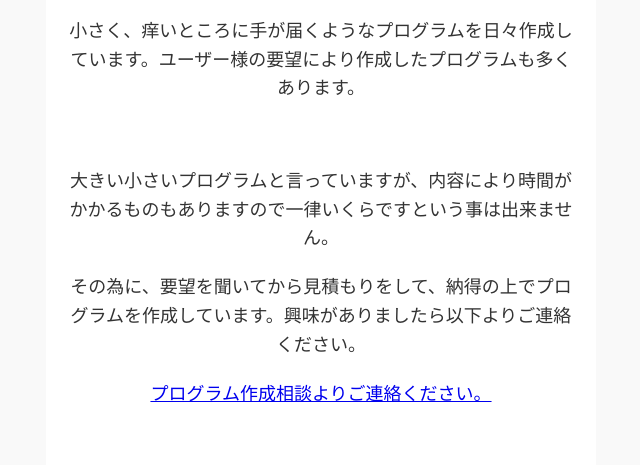
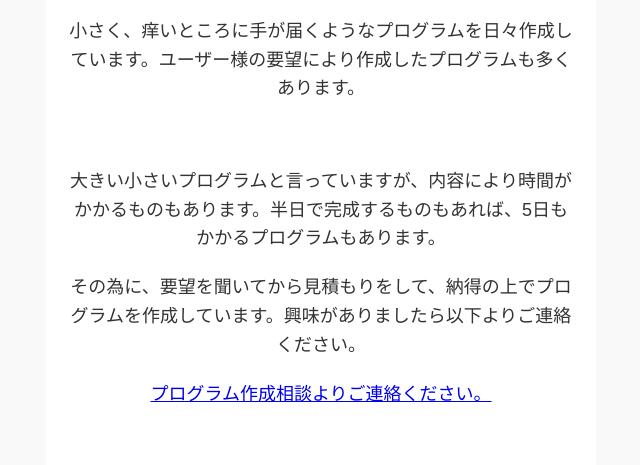
Before and after one commit to life-supporter-jp/make-tool, a plain HTML site: page index.html in a window 1280 px wide. Shown: the part 618-1083 px from the top of the page, without its empty margins (319-959 px from the left). Drawn offline with nearby package versions, Linux system fonts and the light colour scheme; grey boxes are pictures that could not be loaded.

Commit message:
Update index.html

```diff
--- a/index.html
+++ b/index.html
@@ -45,7 +45,7 @@
         <h2>ライフサポーター<br>オンライン</h2>
         <p>ライフサポーターオンライン会員サイトで利用できるツールやゲームをご利用できましたでしょうか？</p>
         <p>小さく、痒いところに手が届くようなプログラムを日々作成しています。ユーザー様の要望により作成したプログラムも多くあります。</p>
-     　 <p>大きい小さいプログラムと言っていますが、内容により時間がかかるものもありますので一律いくらですという事は出来ません。</p>
+     　 <p>大きい小さいプログラムと言っていますが、内容により時間がかかるものもあります。半日で完成するものもあれば、5日もかかるプログラムもあります。</p>
         <p>その為に、要望を聞いてから見積もりをして、納得の上でプログラムを作成しています。興味がありましたら以下よりご連絡ください。</p>
 
         <p><a href="https://life-supporter.jp/p/r/fqOe6JmH">プログラム作成相談よりご連絡ください。</a></p>
```
